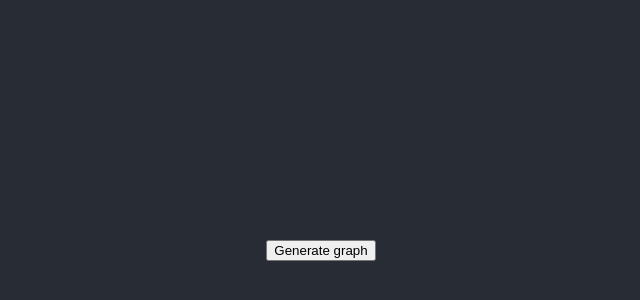
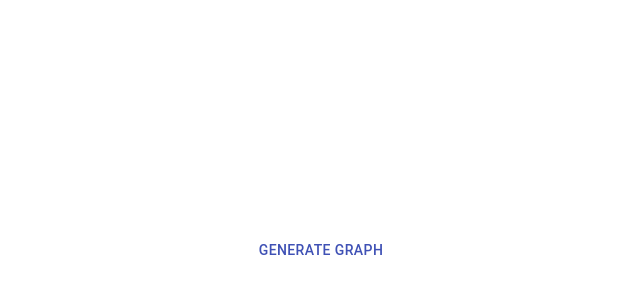
Before and after one commit to arunavabasucom/radis-app, a React (Create React App) app in the folder frontend/: page / in a window 1280 px wide. Shown: the part 150-450 px from the top of the page, without its empty margins (319-959 px from the left). Built offline with nearby package versions, Linux system fonts and the light colour scheme.

Commit message:
Use material-ui

```diff
--- a/frontend/src/App.css
+++ b/frontend/src/App.css
@@ -3,7 +3,6 @@
 }
 
 .App-header {
-  background-color: #282c34;
   min-height: 100vh;
   display: flex;
   flex-direction: column;
@@ -14,7 +13,6 @@
 }
 
 .App-link {
-  color: #61dafb;
 }
 
 @keyframes App-logo-spin {
--- a/frontend/src/App.tsx
+++ b/frontend/src/App.tsx
@@ -1,5 +1,6 @@
 import React, { Dispatch, SetStateAction, useState } from 'react';
 import Plot from 'react-plotly.js';
+import { Button } from '@material-ui/core';
 import './App.css';
 
 interface CalcSpectrumResponse {
@@ -29,9 +30,9 @@ function App() {
               type: 'scatter',
             },
           ]}
-          layout={{ width: 800, height: 600, title: 'A Fancy Plot' }}
+          layout={{ width: 800, height: 600, title: 'Spectrum for CO' }}
         />}
-        <button type="button" onClick={() => callCalcSpectrum(setData)}>Generate graph</button>
+        <Button color="primary" onClick={() => callCalcSpectrum(setData)}>Generate graph</Button>
       </header>
     </div>
   );
--- /dev/null
+++ b/package.json
@@ -0,0 +1,5 @@
+{
+  "dependencies": {
+    "@material-ui/core": "^4.11.1"
+  }
+}
```
Also changed, not shown: 1 other file (tests, documents, lock files or other folders).
